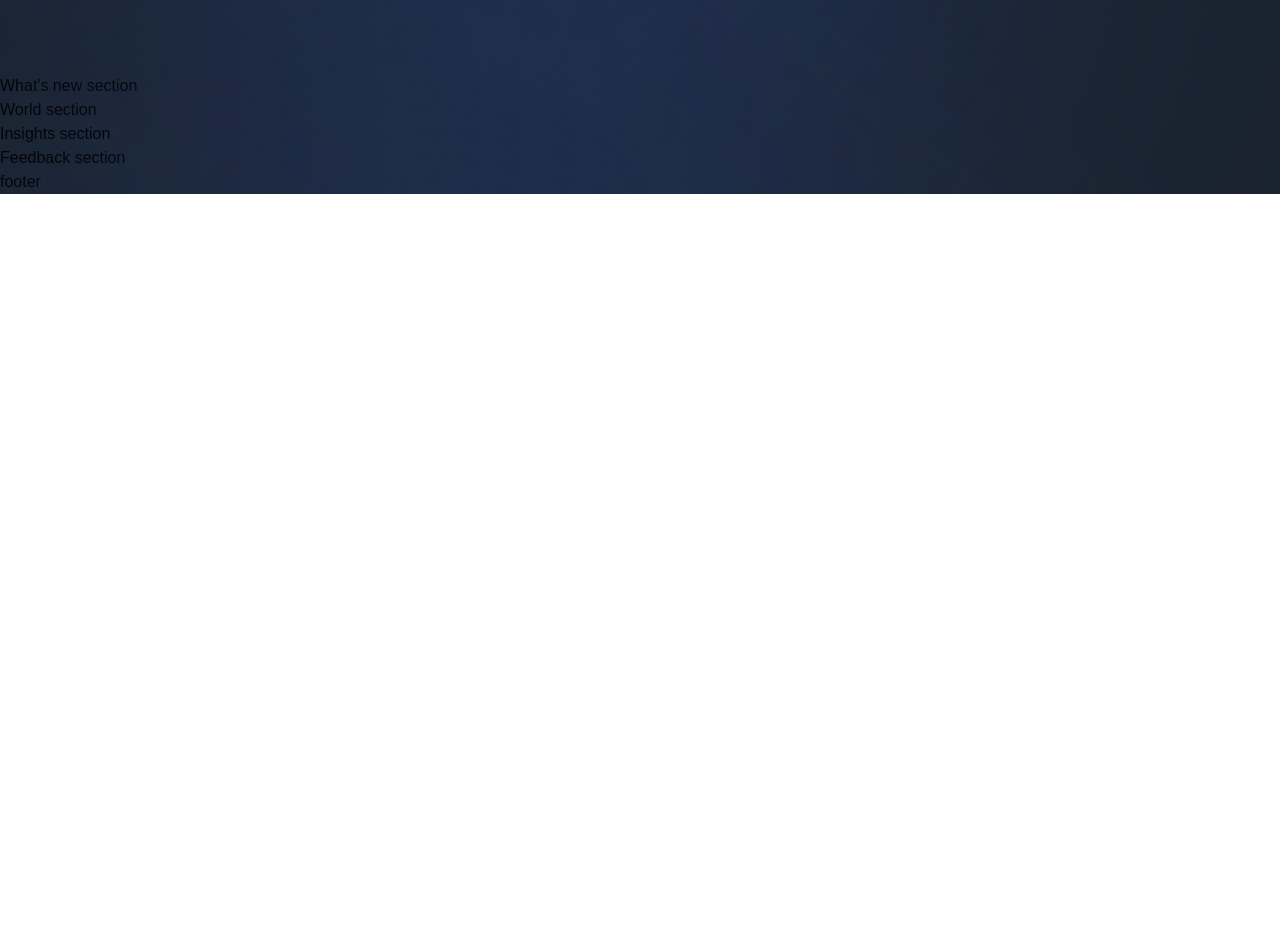
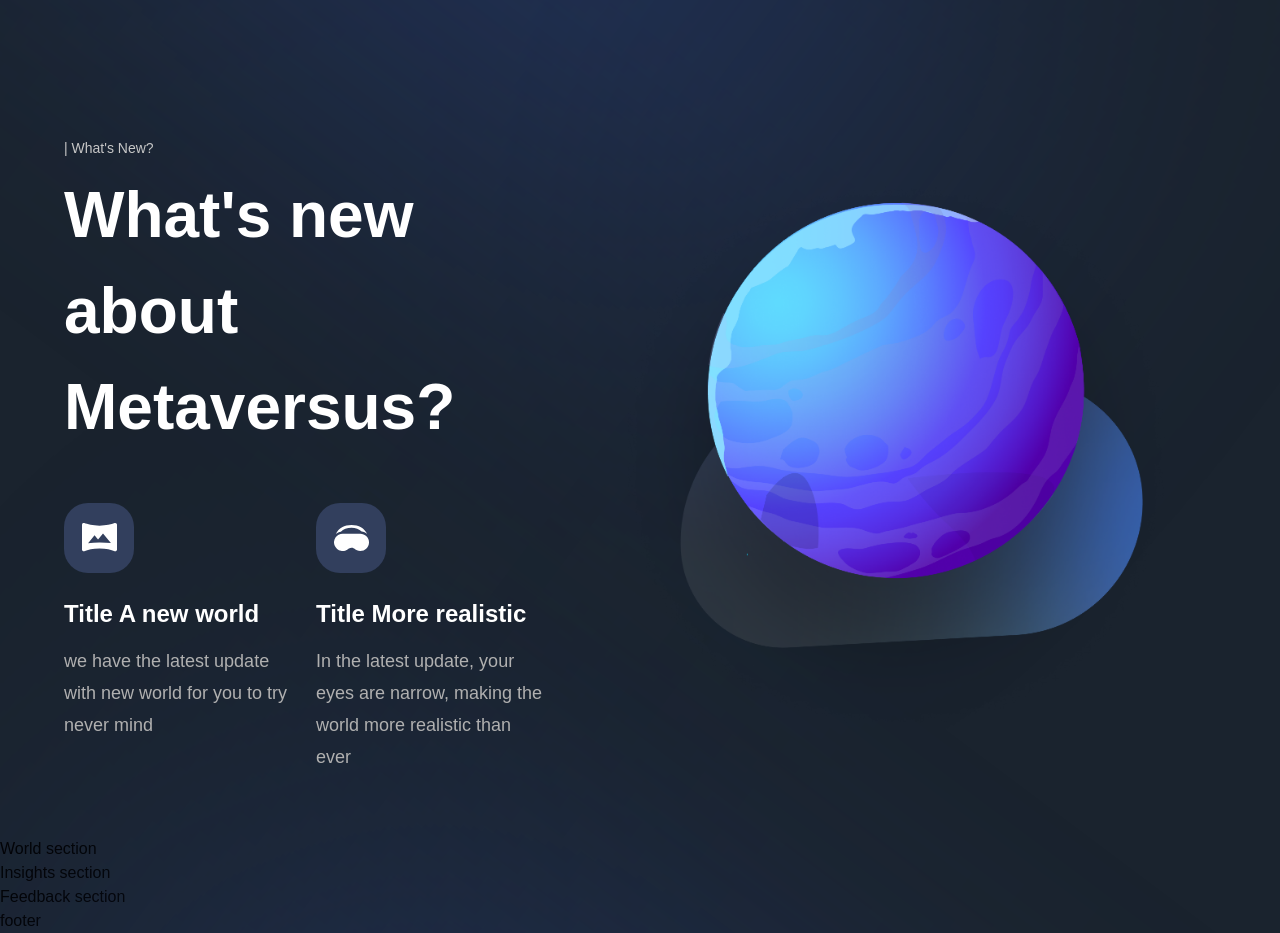
Before and after one commit to CiroJSCH/Metaverse-Landing-Page, a Next.js app: page / in a window 1280 px wide. Shown: the part 3340-4273 px from the top of the page. Before the commit the page ends 3534 px from the top, so only its background shows below. Built offline with nearby package versions, Linux system fonts and the light colour scheme; a web font is replaced by a local one.

Commit message:
feat: WhatsNew section

```diff
--- a/sections/WhatsNew.jsx
+++ b/sections/WhatsNew.jsx
@@ -1,8 +1,43 @@
 'use client';
 
+import { motion } from 'framer-motion';
+import styles from '../styles';
+import { staggerContainer, fadeIn, planetVariants } from '../utils/motion';
+import { NewFeatures, TypingText, TitleText } from '../components';
+import { newFeatures } from '../constants';
+
 const WhatsNew = () => (
-  <section>
-    What's new section
+  <section className={`${styles.paddings} relative z-10`}>
+    <motion.div
+      variants={staggerContainer}
+      initial="hidden"
+      whileInView="show"
+      viewport={{ once: false, amount: 0.25 }}
+      className={`${styles.innerWidth} mx-auto flex lg:flex-row flex-col gap-8`}
+    >
+      <motion.div
+        variants={fadeIn('right', 'tween', 0.2, 1)}
+        className="flex-[0.75] flex justify-center flex-col"
+      >
+        <TypingText title="| What's New?" />
+        <TitleText title={<>What's new about Metaversus?</>} />
+        <div className="mt-[48px] flex flex-wrap justify-between gap-6">
+          {newFeatures.map((feature) => (
+            <NewFeatures key={feature.title} {...feature} />
+          ))}
+        </div>
+      </motion.div>
+      <motion.div
+        variants={planetVariants('right')}
+        className={`flex-1 ${styles.flexCenter}`}
+      >
+        <img
+          src="/whats-new.png"
+          alt="get-started"
+          className="w-[90%] h-[90%] object-contain"
+        />
+      </motion.div>
+    </motion.div>
   </section>
 );
 
```
